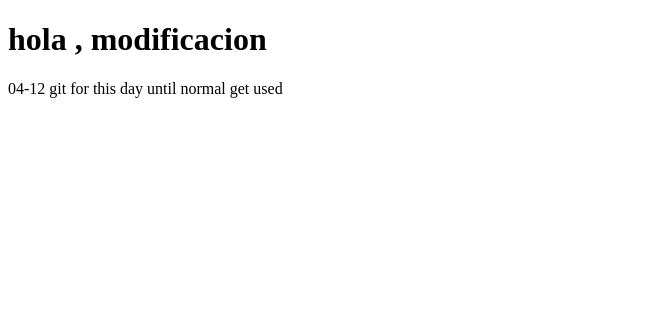
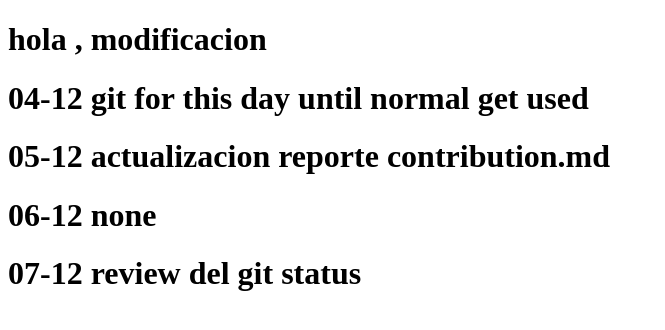
Before and after one commit to krarlos/test, a plain HTML site: page index.html in a window 1280 px wide. Shown: the whole page, without its empty margins (0-665 px from the left). Drawn offline with Linux system fonts and the light colour scheme.

Commit message:
actualizacion del diario de programacion

```diff
--- a/index.html
+++ b/index.html
@@ -1,3 +1,6 @@
 <!DOCTYPE html>
 <h1>hola , modificacion</h1>
-04-12 git for this day until normal get used
+<h1>04-12 git for this day until normal get used</h1>
+<h1>05-12 actualizacion reporte contribution.md</h1>
+<h1>06-12 none</h1>
+<h1>07-12 review del git status</h1>
```
